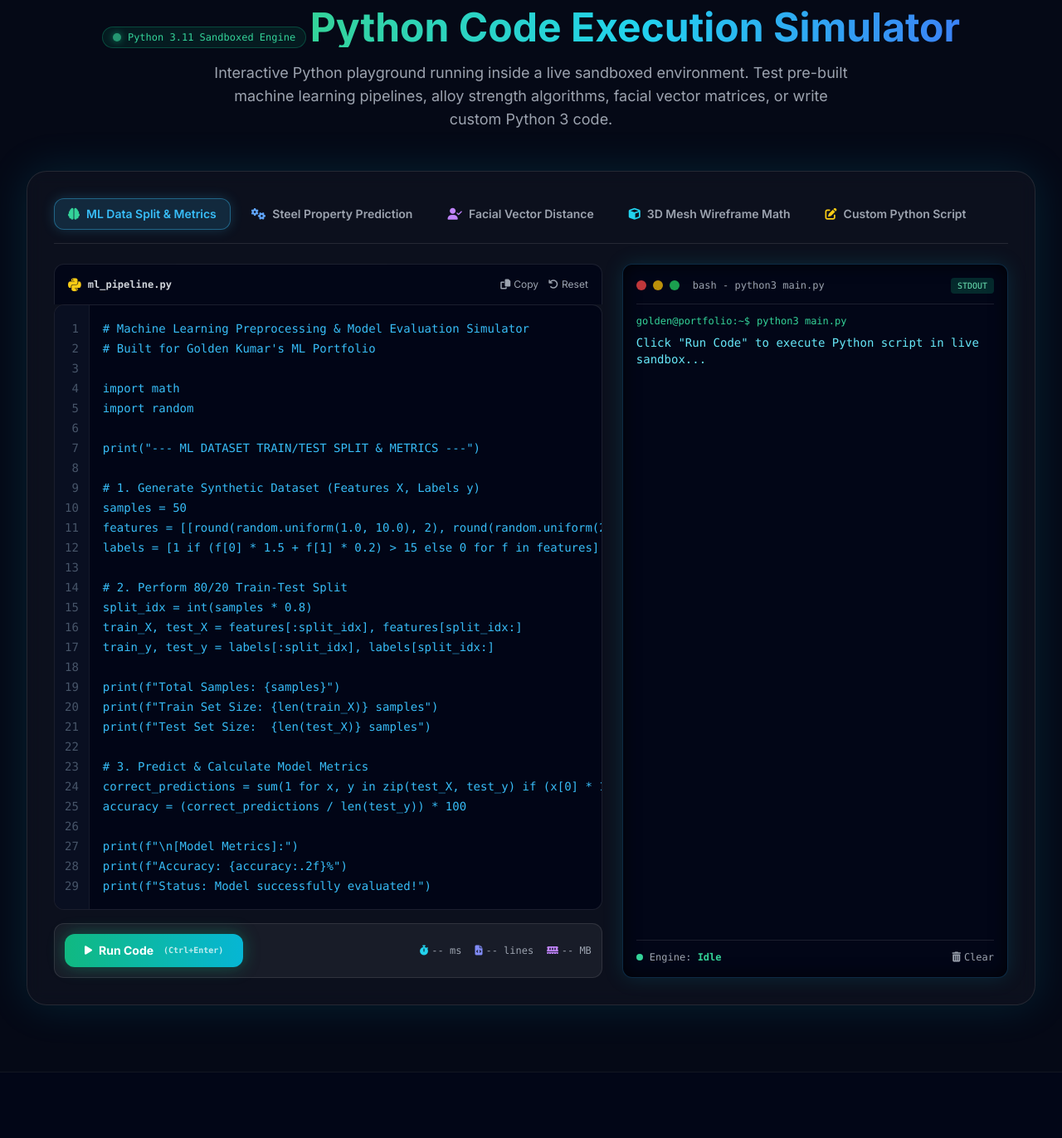
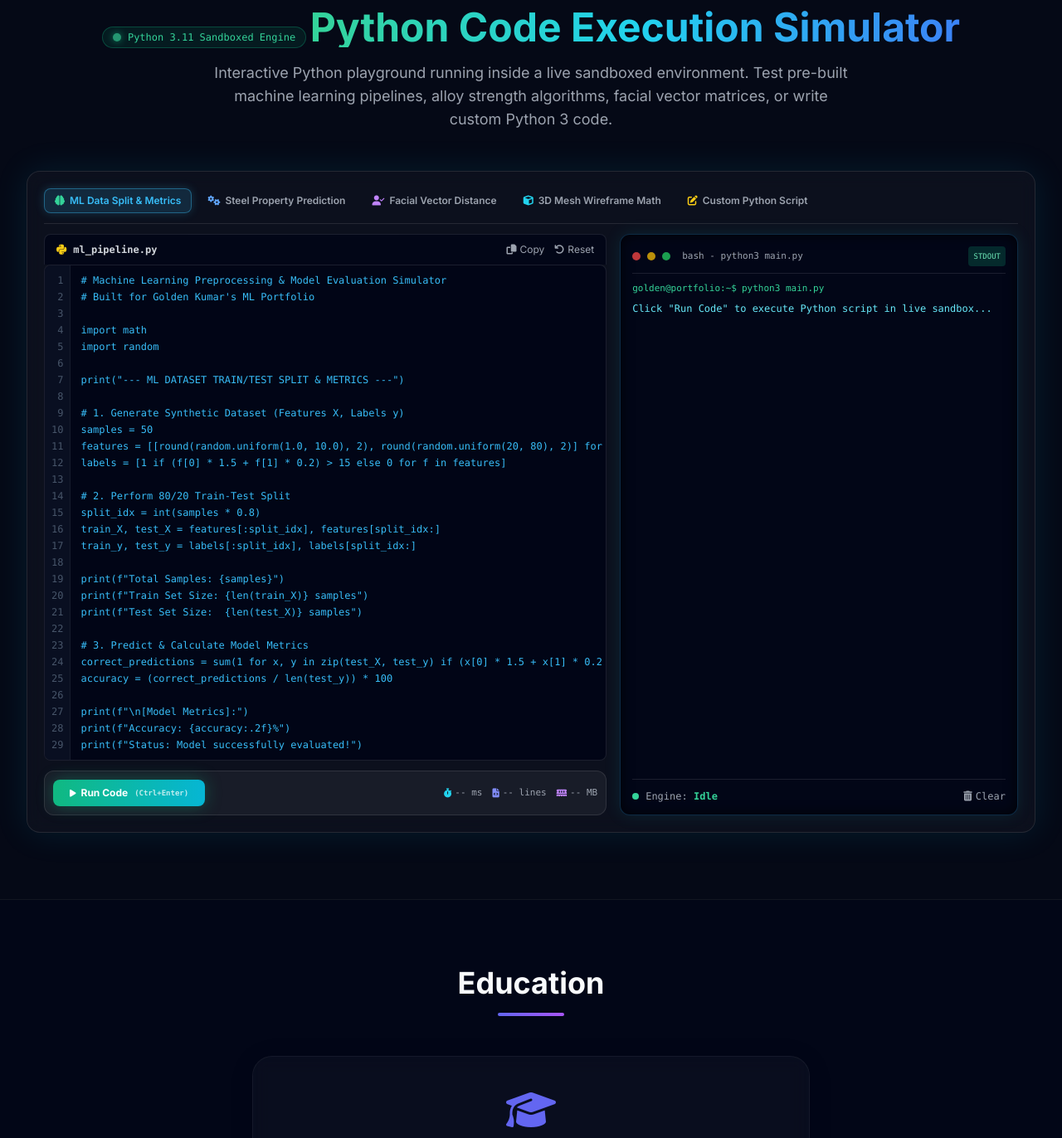
Before and after one commit to golden7667/Portfolio, a Flask app: page / in a window 1280 px wide. Shown: the part 4560-5932 px from the top of the page at 83% size. Run offline with Flask 3, Linux system fonts and the light colour scheme; parts of the project's set-up code (start-up, migrations or seed data) failed here and were passed over; some libraries are stand-ins or nearby versions.

Commit message:
style: refine simulator font size, line-height, and padding to be sleek and compact

```diff
--- a/static/css/style.css
+++ b/static/css/style.css
@@ -277,7 +277,7 @@
 .code-editor-wrapper {
     position: relative;
     background: rgba(2, 6, 23, 0.95);
-    border-radius: 0.75rem;
+    border-radius: 0.5rem;
     border: 1px solid rgba(255, 255, 255, 0.1);
     overflow: hidden;
 }
@@ -287,12 +287,12 @@
     text-align: right;
     color: #475569;
     font-family: 'Fira Code', 'Consolas', monospace;
-    font-size: 0.875rem;
-    line-height: 1.5rem;
-    padding-top: 1rem;
-    padding-bottom: 1rem;
-    padding-right: 0.75rem;
-    padding-left: 0.75rem;
+    font-size: 0.75rem;
+    line-height: 1.25rem;
+    padding-top: 0.5rem;
+    padding-bottom: 0.5rem;
+    padding-right: 0.5rem;
+    padding-left: 0.5rem;
     background: rgba(15, 23, 42, 0.6);
     border-right: 1px solid rgba(255, 255, 255, 0.05);
 }
@@ -301,9 +301,9 @@
     background: transparent;
     color: #38bdf8;
     font-family: 'Fira Code', 'Consolas', monospace;
-    font-size: 0.875rem;
-    line-height: 1.5rem;
-    padding: 1rem;
+    font-size: 0.75rem;
+    line-height: 1.25rem;
+    padding: 0.5rem 0.75rem;
     resize: none;
     outline: none;
     width: 100%;
@@ -317,22 +317,27 @@
 }
 
 .simulator-tab {
-    transition: all 0.25s ease;
+    transition: all 0.2s ease;
     border: 1px solid transparent;
+    font-size: 0.75rem;
+    padding: 0.35rem 0.75rem;
+    border-radius: 0.5rem;
 }
 
 .simulator-tab.active {
     background: rgba(56, 189, 248, 0.15);
     color: #38bdf8;
     border-color: rgba(56, 189, 248, 0.4);
-    box-shadow: 0 0 15px rgba(56, 189, 248, 0.2);
+    box-shadow: 0 0 12px rgba(56, 189, 248, 0.2);
 }
 
 .terminal-box {
     background: #020617;
     border: 1px solid rgba(56, 189, 248, 0.2);
-    box-shadow: inset 0 0 20px rgba(0, 0, 0, 0.8), 0 0 25px rgba(6, 182, 212, 0.15);
+    box-shadow: inset 0 0 15px rgba(0, 0, 0, 0.8), 0 0 20px rgba(6, 182, 212, 0.12);
     font-family: 'Fira Code', 'Consolas', monospace;
+    font-size: 0.75rem;
+    line-height: 1.25rem;
 }
 
 .terminal-prompt {
--- a/templates/index.html
+++ b/templates/index.html
@@ -535,63 +535,63 @@
             </div>
 
             <!-- Simulator IDE Container -->
-            <div class="glass-card preserve-3d p-6 md:p-8 rounded-3xl tilt-card border border-white/10 shadow-[0_0_50px_rgba(6,182,212,0.15)]" data-aos="fade-up" data-aos-delay="100">
+            <div class="glass-card preserve-3d p-4 md:p-5 rounded-2xl tilt-card border border-white/10 shadow-[0_0_40px_rgba(6,182,212,0.12)]" data-aos="fade-up" data-aos-delay="100">
                 <!-- Preset Buttons / Tabs -->
-                <div class="flex flex-wrap gap-2 mb-6 border-b border-white/10 pb-4">
-                    <button class="simulator-tab active px-4 py-2 rounded-xl text-xs md:text-sm font-semibold flex items-center gap-2" data-preset="ml_training">
-                        <i class="fas fa-brain text-emerald-400"></i> ML Data Split & Metrics
+                <div class="flex flex-wrap gap-1.5 mb-3 border-b border-white/10 pb-3">
+                    <button class="simulator-tab active px-3 py-1.5 rounded-lg text-xs font-semibold flex items-center gap-1.5" data-preset="ml_training">
+                        <i class="fas fa-brain text-emerald-400 text-xs"></i> ML Data Split & Metrics
                     </button>
-                    <button class="simulator-tab px-4 py-2 rounded-xl text-xs md:text-sm font-semibold text-gray-400 hover:text-white flex items-center gap-2" data-preset="steel_prediction">
-                        <i class="fas fa-cogs text-blue-400"></i> Steel Property Prediction
+                    <button class="simulator-tab px-3 py-1.5 rounded-lg text-xs font-semibold text-gray-400 hover:text-white flex items-center gap-1.5" data-preset="steel_prediction">
+                        <i class="fas fa-cogs text-blue-400 text-xs"></i> Steel Property Prediction
                     </button>
-                    <button class="simulator-tab px-4 py-2 rounded-xl text-xs md:text-sm font-semibold text-gray-400 hover:text-white flex items-center gap-2" data-preset="face_vector">
-                        <i class="fas fa-user-check text-purple-400"></i> Facial Vector Distance
+                    <button class="simulator-tab px-3 py-1.5 rounded-lg text-xs font-semibold text-gray-400 hover:text-white flex items-center gap-1.5" data-preset="face_vector">
+                        <i class="fas fa-user-check text-purple-400 text-xs"></i> Facial Vector Distance
                     </button>
-                    <button class="simulator-tab px-4 py-2 rounded-xl text-xs md:text-sm font-semibold text-gray-400 hover:text-white flex items-center gap-2" data-preset="polyhedron_math">
-                        <i class="fas fa-cube text-cyan-400"></i> 3D Mesh Wireframe Math
+                    <button class="simulator-tab px-3 py-1.5 rounded-lg text-xs font-semibold text-gray-400 hover:text-white flex items-center gap-1.5" data-preset="polyhedron_math">
+                        <i class="fas fa-cube text-cyan-400 text-xs"></i> 3D Mesh Wireframe Math
                     </button>
-                    <button class="simulator-tab px-4 py-2 rounded-xl text-xs md:text-sm font-semibold text-gray-400 hover:text-white flex items-center gap-2" data-preset="custom">
-                        <i class="fas fa-edit text-yellow-400"></i> Custom Python Script
+                    <button class="simulator-tab px-3 py-1.5 rounded-lg text-xs font-semibold text-gray-400 hover:text-white flex items-center gap-1.5" data-preset="custom">
+                        <i class="fas fa-edit text-yellow-400 text-xs"></i> Custom Python Script
                     </button>
                 </div>
 
                 <!-- Dual Layout: Code Editor & Terminal Output -->
-                <div class="grid grid-cols-1 lg:grid-cols-12 gap-6">
+                <div class="grid grid-cols-1 lg:grid-cols-12 gap-4">
                     <!-- Left Column: Code Editor (7 cols) -->
                     <div class="lg:col-span-7 flex flex-col justify-between">
                         <div>
                             <!-- Editor Header -->
-                            <div class="flex justify-between items-center bg-[#020617] px-4 py-2.5 rounded-t-xl border border-b-0 border-white/10">
+                            <div class="flex justify-between items-center bg-[#020617] px-3.5 py-2 rounded-t-lg border border-b-0 border-white/10">
                                 <div class="flex items-center gap-2">
-                                    <i class="fab fa-python text-yellow-400 text-lg"></i>
+                                    <i class="fab fa-python text-yellow-400 text-sm"></i>
                                     <span class="text-xs font-mono text-gray-300 font-semibold" id="currentFileName">ml_pipeline.py</span>
                                 </div>
                                 <div class="flex items-center gap-3">
                                     <button id="copyCodeBtn" class="text-xs text-gray-400 hover:text-white transition-colors flex items-center gap-1">
-                                        <i class="fas fa-copy"></i> Copy
+                                        <i class="fas fa-copy text-xs"></i> Copy
                                     </button>
                                     <button id="resetCodeBtn" class="text-xs text-gray-400 hover:text-white transition-colors flex items-center gap-1">
-                                        <i class="fas fa-undo"></i> Reset
+                                        <i class="fas fa-undo text-xs"></i> Reset
                                     </button>
                                 </div>
                             </div>
 
                             <!-- Code Input Area with Line Numbers -->
-                            <div class="code-editor-wrapper flex rounded-b-xl">
+                            <div class="code-editor-wrapper flex rounded-b-lg min-h-[260px]">
                                 <div id="lineNumbers" class="line-numbers">1<br>2<br>3<br>4<br>5<br>6<br>7<br>8<br>9<br>10</div>
-                                <textarea id="pythonCodeInput" class="code-editor-textarea" rows="13" spellcheck="false"></textarea>
+                                <textarea id="pythonCodeInput" class="code-editor-textarea" rows="10" spellcheck="false"></textarea>
                             </div>
                         </div>
 
                         <!-- Editor Controls Bar -->
-                        <div class="mt-4 flex flex-wrap items-center justify-between gap-3 bg-white/5 p-3 rounded-xl border border-white/10">
-                            <button id="runCodeBtn" class="px-6 py-2.5 rounded-xl bg-gradient-to-r from-emerald-500 to-cyan-500 hover:from-emerald-400 hover:to-cyan-400 text-white font-bold text-sm shadow-[0_0_20px_rgba(16,185,129,0.4)] transition-all flex items-center gap-2 active:scale-95">
-                                <i class="fas fa-play text-xs"></i>
+                        <div class="mt-3 flex flex-wrap items-center justify-between gap-2 bg-white/5 p-2.5 rounded-xl border border-white/10">
+                            <button id="runCodeBtn" class="px-5 py-2 rounded-lg bg-gradient-to-r from-emerald-500 to-cyan-500 hover:from-emerald-400 hover:to-cyan-400 text-white font-bold text-xs shadow-[0_0_20px_rgba(16,185,129,0.35)] transition-all flex items-center gap-1.5 active:scale-95">
+                                <i class="fas fa-play text-[10px]"></i>
                                 <span>Run Code</span>
-                                <span class="text-[10px] opacity-75 font-mono ml-1 hidden sm:inline">(Ctrl+Enter)</span>
+                                <span class="text-[9px] opacity-75 font-mono ml-0.5 hidden sm:inline">(Ctrl+Enter)</span>
                             </button>
 
-                            <div class="flex items-center gap-4 text-xs font-mono">
+                            <div class="flex items-center gap-3 text-[11px] font-mono">
                                 <span id="execTimeBadge" class="text-gray-400 flex items-center gap-1">
                                     <i class="fas fa-stopwatch text-cyan-400"></i> -- ms
                                 </span>
@@ -607,26 +607,26 @@
 
                     <!-- Right Column: Terminal Console Output (5 cols) -->
                     <div class="lg:col-span-5 flex flex-col">
-                        <div class="terminal-box rounded-xl p-4 flex-grow flex flex-col justify-between min-h-[380px]">
+                        <div class="terminal-box rounded-xl p-3.5 flex-grow flex flex-col justify-between min-h-[280px]">
                             <!-- Terminal Window Top Bar -->
                             <div>
-                                <div class="flex items-center justify-between border-b border-white/10 pb-3 mb-3">
+                                <div class="flex items-center justify-between border-b border-white/10 pb-2 mb-2">
                                     <div class="flex items-center gap-2">
-                                        <span class="w-3 h-3 rounded-full bg-red-500/80 inline-block"></span>
-                                        <span class="w-3 h-3 rounded-full bg-yellow-500/80 inline-block"></span>
-                                        <span class="w-3 h-3 rounded-full bg-green-500/80 inline-block"></span>
-                                        <span class="text-xs font-mono text-gray-400 ml-2">bash - python3 main.py</span>
+                                        <span class="w-2.5 h-2.5 rounded-full bg-red-500/80 inline-block"></span>
+                                        <span class="w-2.5 h-2.5 rounded-full bg-yellow-500/80 inline-block"></span>
+                                        <span class="w-2.5 h-2.5 rounded-full bg-green-500/80 inline-block"></span>
+                                        <span class="text-[11px] font-mono text-gray-400 ml-1.5">bash - python3 main.py</span>
                                     </div>
-                                    <span class="text-[10px] font-mono px-2 py-0.5 rounded bg-emerald-500/20 text-emerald-300">STDOUT</span>
+                                    <span class="text-[9px] font-mono px-1.5 py-0.5 rounded bg-emerald-500/20 text-emerald-300">STDOUT</span>
                                 </div>
 
                                 <!-- Console Content -->
-                                <div id="terminalOutput" class="space-y-2 overflow-y-auto max-h-[320px] pr-1">
-                                    <div class="text-xs font-mono text-emerald-400 flex items-center gap-2">
+                                <div id="terminalOutput" class="space-y-1.5 overflow-y-auto max-h-[240px] pr-1">
+                                    <div class="text-[11px] font-mono text-emerald-400 flex items-center gap-1.5">
                                         <span class="terminal-prompt">golden@portfolio:~$</span>
                                         <span>python3 main.py</span>
                                     </div>
-                                    <pre id="consoleLogText" class="terminal-output text-xs md:text-sm font-mono text-cyan-300">Click "Run Code" to execute Python script in live sandbox...</pre>
+                                    <pre id="consoleLogText" class="terminal-output text-xs font-mono text-cyan-300">Click "Run Code" to execute Python script in live sandbox...</pre>
                                 </div>
                             </div>
 
```
Also changed, not shown: templates/simulator.html (+34 -34 lines).
